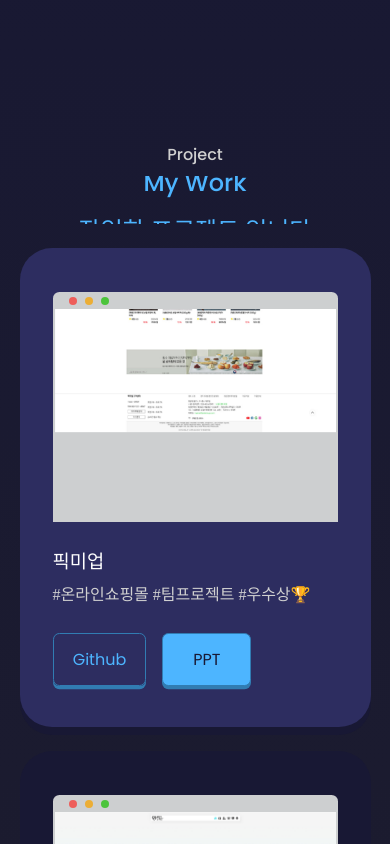
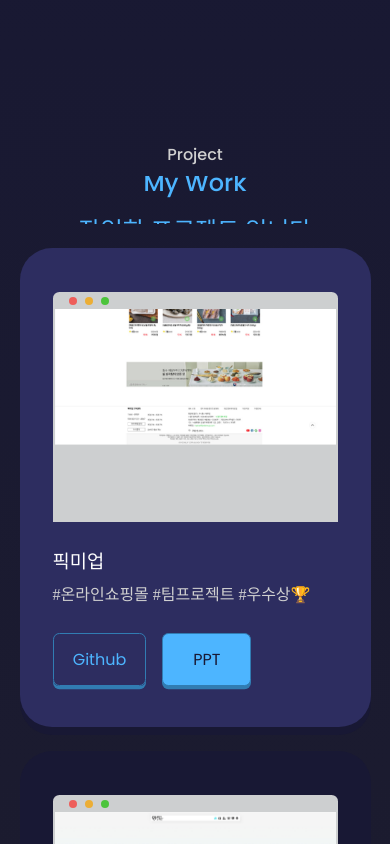
Before and after one commit to NamGideokk/portfolio-website, a React (Create React App) app: page / in a window 390 px wide. In both pictures the pointer is over the picture 195 px from the left and 4700 px from the top of the page. Shown: the part 4277-5121 px from the top of the page. Built offline with nearby package versions, Linux system fonts and the light colour scheme; a web font is replaced by a local one.

Commit message:
Portfolio > 이미지 hover시 이미지 길이만큼만 올라가기 적용

```diff
--- a/src/components/portfolio/portfolio.scss
+++ b/src/components/portfolio/portfolio.scss
@@ -60,12 +60,12 @@ $width: fit-content;
     background-color: #cdcfd0;
 
     &:hover .project-image {
-      transform: translateY(-100%);
+      transform: translateY(-100%) translateY(380px);
     }
   }
 
   .project-image {
-    transition: transform 10s ease;
+    transition: transform 7s ease;
   }
 
   // 타이틀
@@ -102,6 +102,10 @@ $width: fit-content;
 
     .img__container {
       height: 230px !important;
+
+      &:hover .project-image {
+        transform: translateY(-100%) translateY(210px);
+      }
     }
   }
 }
```
Also changed, not shown: package.json (+8 -2 lines), 1 other file (tests, documents, lock files or other folders).
